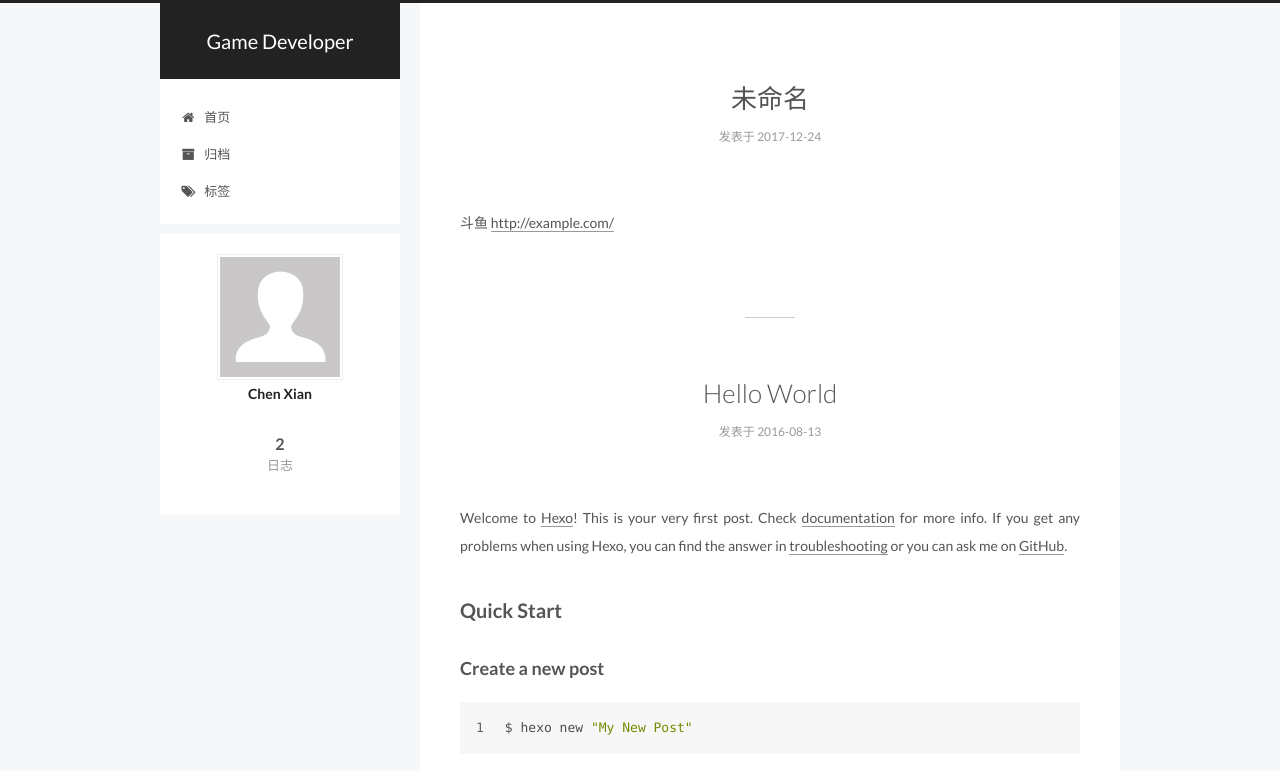
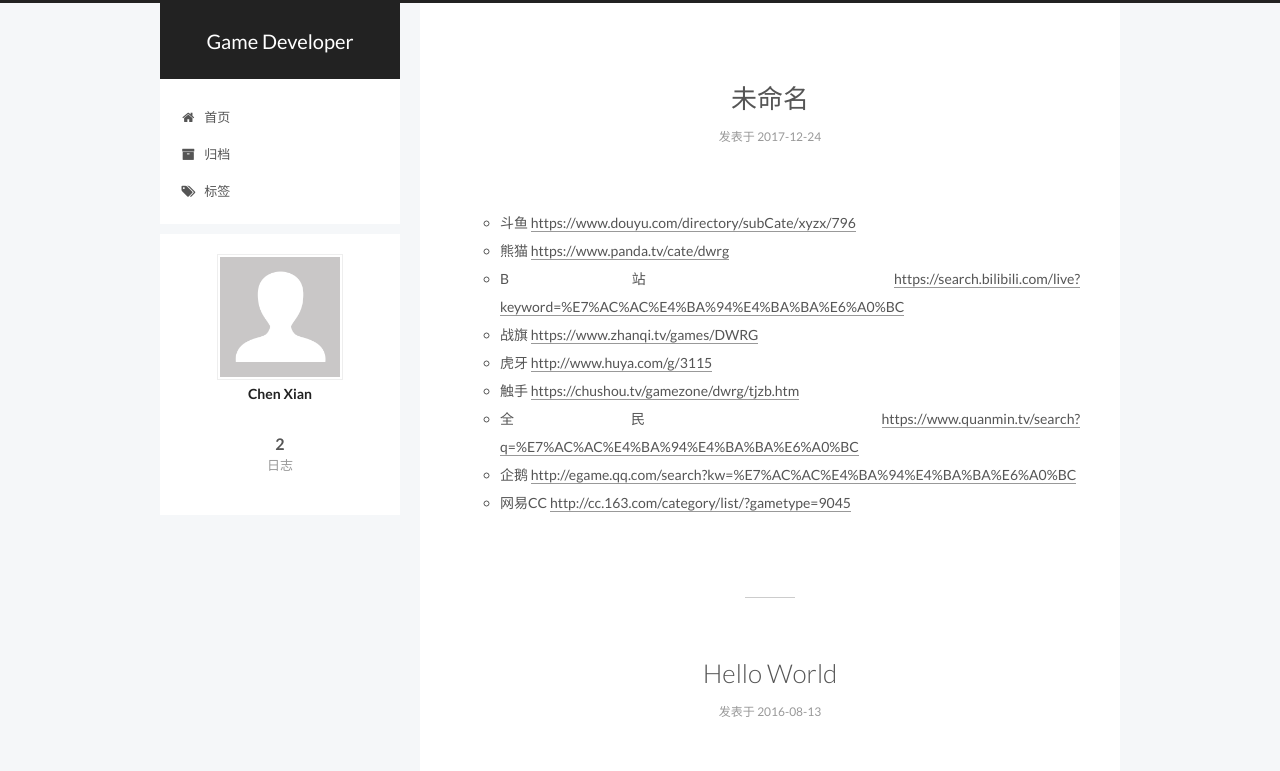
Before and after one commit to chenxian0723/chenxian0723.github.io, a plain HTML site: page index.html in a window 1280 px wide. Shown: the top 771 px of the page. Drawn offline with Linux system fonts and the light colour scheme.

Commit message:
Site updated: 2017-12-24 02:14:04

```diff
--- a/css/main.css
+++ b/css/main.css
@@ -1549,7 +1549,7 @@
   width: 4px;
   height: 4px;
   border-radius: 50%;
-  background: #e916a2;
+  background: #0e091f;
 }
 .links-of-blogroll {
   font-size: 13px;
--- a/index.html
+++ b/index.html
@@ -279,7 +279,17 @@
 
 
 
-            <p>斗鱼 <a href="http://example.com/" target="_blank" rel="external">http://example.com/</a></p>
+            <ul>
+<li>斗鱼 <a href="https://www.douyu.com/directory/subCate/xyzx/796" target="_blank" rel="external">https://www.douyu.com/directory/subCate/xyzx/796</a></li>
+<li>熊猫 <a href="https://www.panda.tv/cate/dwrg" target="_blank" rel="external">https://www.panda.tv/cate/dwrg</a></li>
+<li>B站 <a href="https://search.bilibili.com/live?keyword=%E7%AC%AC%E4%BA%94%E4%BA%BA%E6%A0%BC" target="_blank" rel="external">https://search.bilibili.com/live?keyword=%E7%AC%AC%E4%BA%94%E4%BA%BA%E6%A0%BC</a></li>
+<li>战旗 <a href="https://www.zhanqi.tv/games/DWRG" target="_blank" rel="external">https://www.zhanqi.tv/games/DWRG</a></li>
+<li>虎牙 <a href="http://www.huya.com/g/3115" target="_blank" rel="external">http://www.huya.com/g/3115</a></li>
+<li>触手 <a href="https://chushou.tv/gamezone/dwrg/tjzb.htm" target="_blank" rel="external">https://chushou.tv/gamezone/dwrg/tjzb.htm</a></li>
+<li>全民 <a href="https://www.quanmin.tv/search?q=%E7%AC%AC%E4%BA%94%E4%BA%BA%E6%A0%BC" target="_blank" rel="external">https://www.quanmin.tv/search?q=%E7%AC%AC%E4%BA%94%E4%BA%BA%E6%A0%BC</a></li>
+<li>企鹅 <a href="http://egame.qq.com/search?kw=%E7%AC%AC%E4%BA%94%E4%BA%BA%E6%A0%BC" target="_blank" rel="external">http://egame.qq.com/search?kw=%E7%AC%AC%E4%BA%94%E4%BA%BA%E6%A0%BC</a></li>
+<li>网易CC <a href="http://cc.163.com/category/list/?gametype=9045" target="_blank" rel="external">http://cc.163.com/category/list/?gametype=9045</a></li>
+</ul>
 
 
 
```
Also changed, not shown: 2017/12/24/第五人格/index.html (+24 -5 lines).
